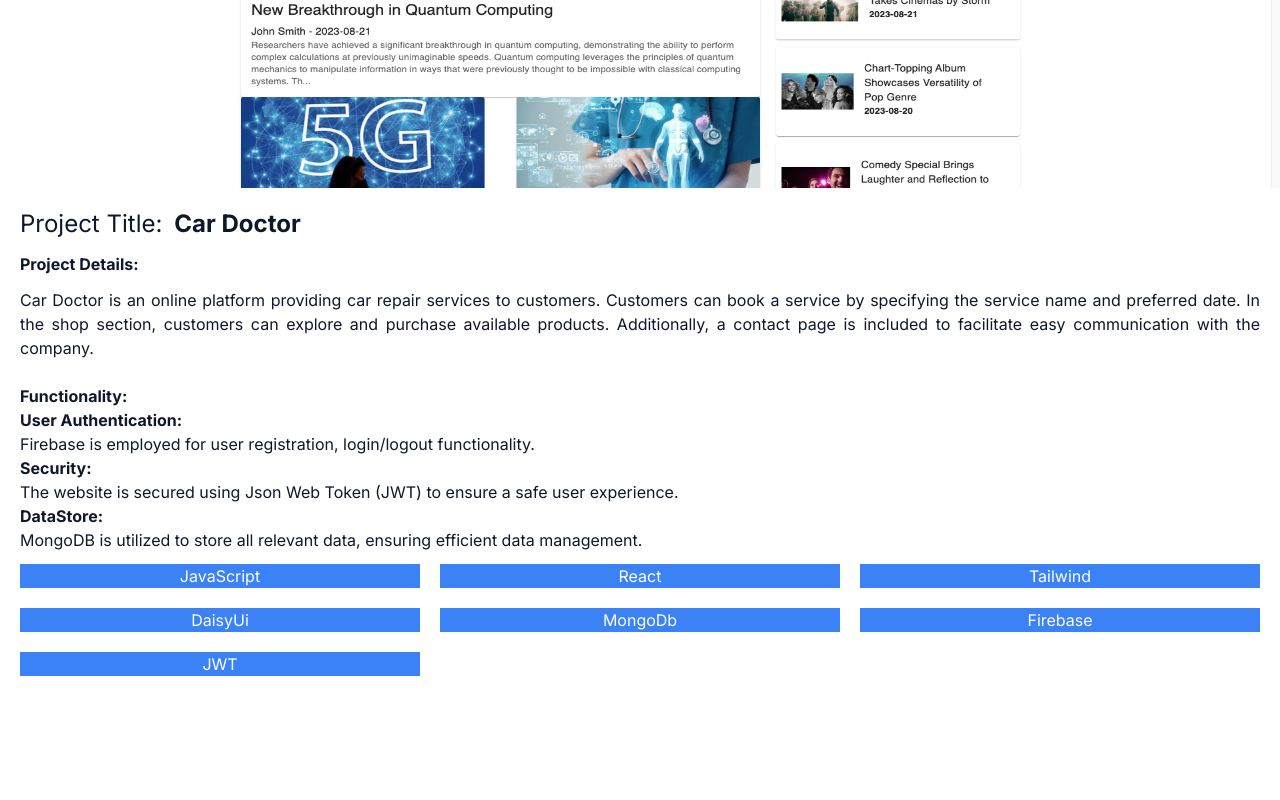
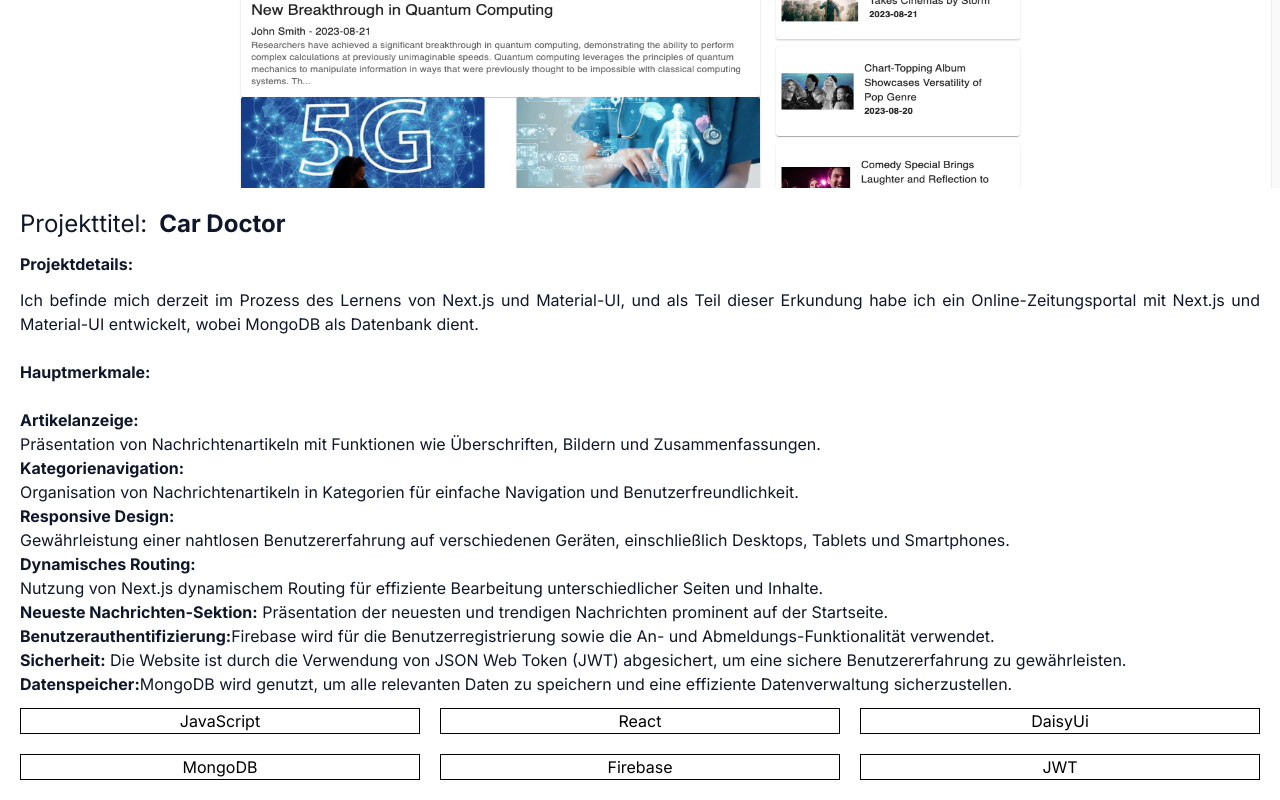
Before and after one commit to devmashum/explore-faisal-ahmed, a Next.js app: page /DragonNews in a window 1280 px wide. Shown: the part 412-1212 px from the top of the page. Before the commit the page ends 1108 px from the top, so only its background shows below. Built offline with nearby package versions, Linux system fonts and the light colour scheme.

Commit message:
new commit

```diff
--- a/src/app/DragonNews/page.js
+++ b/src/app/DragonNews/page.js
@@ -11,30 +11,51 @@ const DragonNews = () => {
 
             <div className='p-5'>
           <div className='flex gap-3'>
-            <div><h3 className=' text-slate-900 text-xl lg:text-2xl'>Project Title: </h3></div>
+            <div><h3 className=' text-slate-900 text-xl lg:text-2xl'>Projekttitel: </h3></div>
             <div><h2 className="text-slate-900 text-xl lg:text-2xl font-bold ">
             Car Doctor</h2>
             </div>
             </div>
-            <h3 className="text-slate-900 text-base font-bold mt-3">Project Details:</h3>
+            <h3 className="text-slate-900 text-base font-bold mt-3">Projektdetails:</h3>
             <h4 className="text-slate-900 my-3 text-justify text-base">
-            Car Doctor is an online platform providing car repair services to customers. Customers can book a service by specifying the service name and preferred date. In the shop section, customers can explore and purchase available products. Additionally, a contact page is included to facilitate easy communication with the company. <br />
+            Ich befinde mich derzeit im Prozess des Lernens von Next.js und Material-UI, und als Teil dieser Erkundung habe ich ein Online-Zeitungsportal mit Next.js und Material-UI entwickelt, wobei MongoDB als Datenbank dient. <br />
 <br/>
-<b>Functionality:</b>
+<b>Hauptmerkmale:</b>
 <br />
-<b>User Authentication: </b> <br />
-Firebase is employed for user registration, login/logout functionality. <br />
-<b>Security:</b>  <br />The website is secured using Json Web Token (JWT) to ensure a safe user experience. <br />
-<b>DataStore:</b> <br />MongoDB is utilized to store all relevant data, ensuring efficient data management.
+<br />
+<div>
+<b>Artikelanzeige:</b>
+<br />
+Präsentation von Nachrichtenartikeln mit Funktionen wie Überschriften, Bildern und Zusammenfassungen.
+<br />
+<b>Kategorienavigation:</b> <br />
+
+Organisation von Nachrichtenartikeln in Kategorien für einfache Navigation und Benutzerfreundlichkeit.
+<br />
+<b>Responsive Design:</b> <br />
+Gewährleistung einer nahtlosen Benutzererfahrung auf verschiedenen Geräten, einschließlich Desktops, Tablets und Smartphones. <br />
+<b>Dynamisches Routing:</b> <br />
+Nutzung von Next.js dynamischem Routing für effiziente Bearbeitung unterschiedlicher Seiten und Inhalte. <br />
+<b>Neueste Nachrichten-Sektion:</b> Präsentation der neuesten und trendigen Nachrichten prominent auf der Startseite.
+<br />
+
+<b>Benutzerauthentifizierung:</b>
+Firebase wird für die Benutzerregistrierung sowie die An- und Abmeldungs-Funktionalität verwendet.
+<br />
+<b>Sicherheit:</b> Die Website ist durch die Verwendung von JSON Web Token (JWT) abgesichert, um eine sichere Benutzererfahrung zu gewährleisten.
+<br />
+<b>Datenspeicher:</b>
+MongoDB wird genutzt, um alle relevanten Daten zu speichern und eine effiziente Datenverwaltung sicherzustellen.
+</div>
+
             </h4>
-            <div className="grid grid-cols-3 gap-5">
-            <button className="btn btn-sm px-10 hover:bg-blue-700 bg-blue-500 btn-outline text-white">JavaScript</button>
-              <button className="btn btn-sm px-10 hover:bg-blue-700 bg-blue-500 btn-outline text-white">React</button>
-              <button className="btn btn-sm px-10 hover:bg-blue-700 bg-blue-500 btn-outline text-white">Tailwind</button>
-              <button className="btn btn-sm px-10 hover:bg-blue-700 bg-blue-500 btn-outline text-white">DaisyUi</button>
-              <button className="btn btn-sm px-10 hover:bg-blue-700 bg-blue-500 btn-outline text-white">MongoDb</button>
-              <button className="btn btn-sm px-10 hover:bg-blue-700 bg-blue-500 btn-outline text-white">Firebase</button>
-              <button className="btn btn-sm px-10 hover:bg-blue-700 bg-blue-500 btn-outline text-white">JWT</button>
+            <div className="grid lg:grid-cols-3 grid-cols-2 gap-5 text-center">
+            <h2 className='border border-xl border-black'>JavaScript</h2>
+            <h2 className='border border-xl border-black'>React</h2>
+            <h2 className='border border-xl border-black'>DaisyUi</h2>
+            <h2 className='border border-xl border-black'>MongoDB</h2>
+            <h2 className='border border-xl border-black'>Firebase</h2>
+            <h2 className='border border-xl border-black'>JWT</h2>
             </div>
           </div>
         </div>
```
